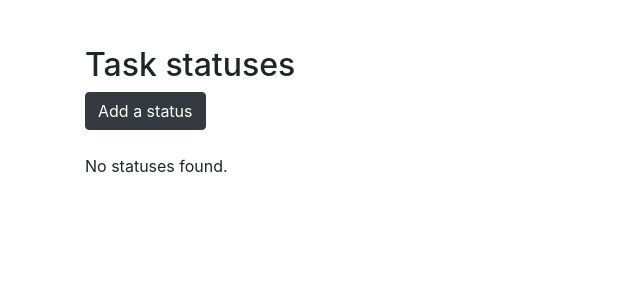
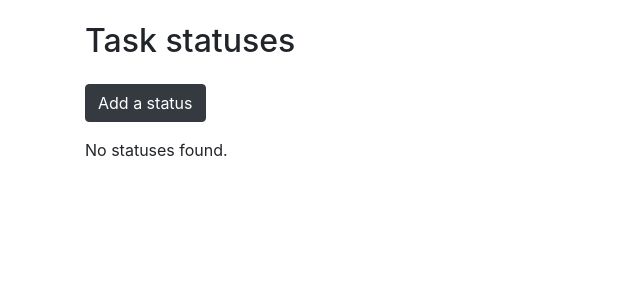
Before and after one commit to sharknoise/task-manager, a Django app: page /statuses/ in a window 1280 px wide. Shown: the part 58-358 px from the top of the page, without its empty margins (0-640 px from the left). Run offline with Django 3.2, Linux system fonts and the light colour scheme; data that the repository does not hold is empty.

Commit message:
replace <br> with css

```diff
--- a/task_manager/static/base-style.css
+++ b/task_manager/static/base-style.css
@@ -8,3 +8,8 @@ body {
 .edit-delete-cell {
   width: 5rem;
 }
+
+.btn {
+  margin-top: 1rem;
+  margin-bottom: 1rem;
+}
--- a/task_manager/templates/statuses/status-create.html
+++ b/task_manager/templates/statuses/status-create.html
@@ -7,7 +7,6 @@
     <h1 class="h3">{% trans 'Create a new status' %}</h1>
     {% csrf_token %}
     {{ form|crispy }}
-    <br>
     <button class="btn btn-dark" type="submit">{% trans 'Create' %}</button>
   </form>
 {% endblock %}
--- a/task_manager/templates/statuses/status-update.html
+++ b/task_manager/templates/statuses/status-update.html
@@ -9,7 +9,6 @@
     </h1>
     {% csrf_token %}
     {{ form|crispy }}
-    <br>
     <button class="btn btn-dark" type="submit">{% trans 'Update' %}</button>
   </form>
 {% endblock %}
--- a/task_manager/templates/statuses/statuses-list.html
+++ b/task_manager/templates/statuses/statuses-list.html
@@ -2,11 +2,8 @@
 
 {% load i18n %}
 {% block content %}
-<br>
 <h2>{% trans 'Task statuses' %}</h2>
 <a href="{% url 'status_create' %}" class="btn btn-dark">{% trans 'Add a status' %}</a>
-<br>
-<br>
 {% if object_list %}
 <div class="table-responsive">
   <table class="table table-striped table-sm">
--- a/task_manager/templates/tasks/tasks-list.html
+++ b/task_manager/templates/tasks/tasks-list.html
@@ -2,11 +2,8 @@
 
 {% load i18n %}
 {% block content %}
-<br>
 <h2>{% trans 'Tasks' %}</h2>
-<a href="#" class="btn btn-dark">{% trans 'Add a task' %}</a>
-<br>
-<br>
+<a href="{% url 'task_create' %}" class="btn btn-dark">{% trans 'Add a task' %}</a>
 {% if object_list %}
 <div class="table-responsive">
   <table class="table table-striped table-sm">
--- a/task_manager/templates/users/user-login.html
+++ b/task_manager/templates/users/user-login.html
@@ -6,7 +6,6 @@
   <form method="post">
     {% csrf_token %}
     {{ form|crispy }}
-    <br>
     <button type="submit" class="btn btn-dark">{% trans 'Sign in' %}</button>
   </form>
 {% endblock %}
```
